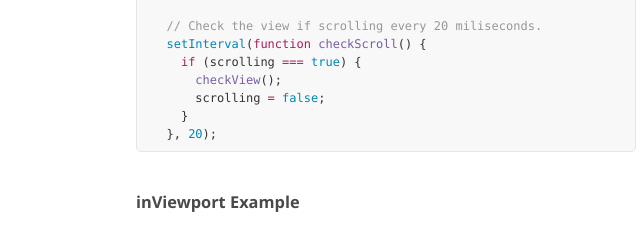
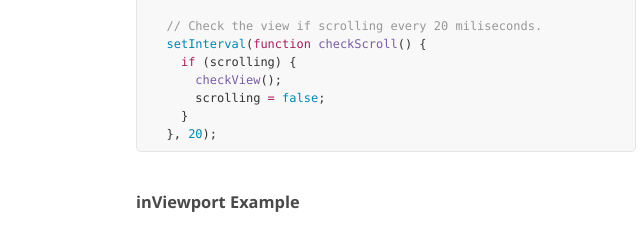
Before and after one commit to ianrogren/javascript-inViewport, a website: page index.html in a window 1280 px wide. Shown: the part 885-1110 px from the top of the page, 434-1074 px from the left. Drawn offline with Linux system fonts and the light colour scheme; a web font is replaced by a local one.

Commit message:
ocd kicking in.

```diff
--- a/index.html
+++ b/index.html
@@ -72,7 +72,7 @@
 
   <span class="pl-c"><span class="pl-c">//</span> Check the view if scrolling every 20 miliseconds.</span>
   <span class="pl-c1">setInterval</span>(<span class="pl-k">function</span> <span class="pl-en">checkScroll</span>() {
-    <span class="pl-k">if</span> (scrolling <span class="pl-k">===</span> <span class="pl-c1">true</span>) {
+    <span class="pl-k">if</span> (scrolling) {
       <span class="pl-en">checkView</span>();
       scrolling <span class="pl-k">=</span> <span class="pl-c1">false</span>;
     }
```
